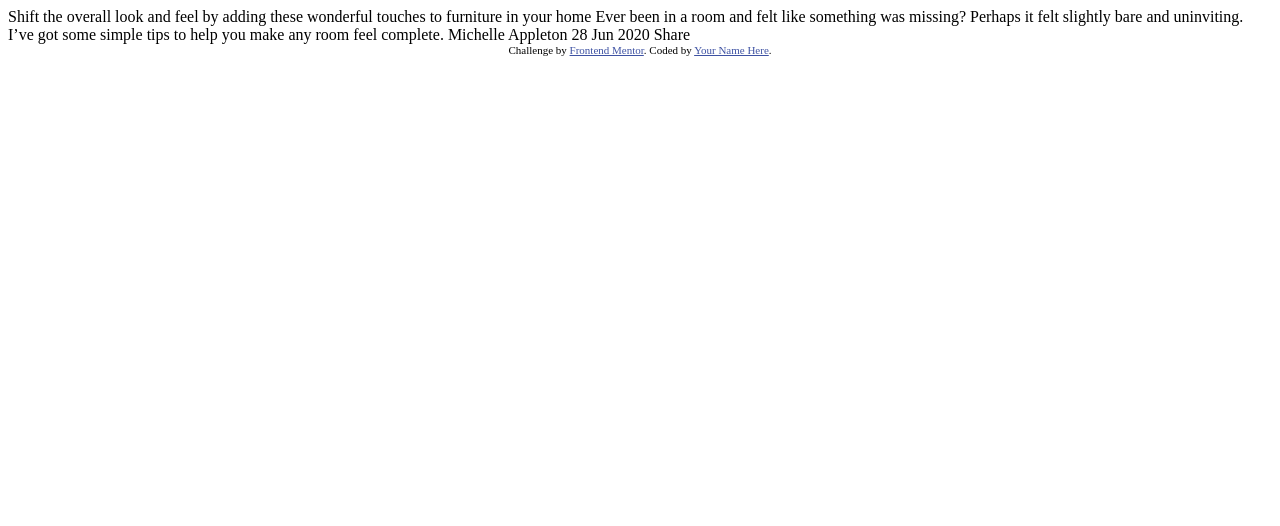
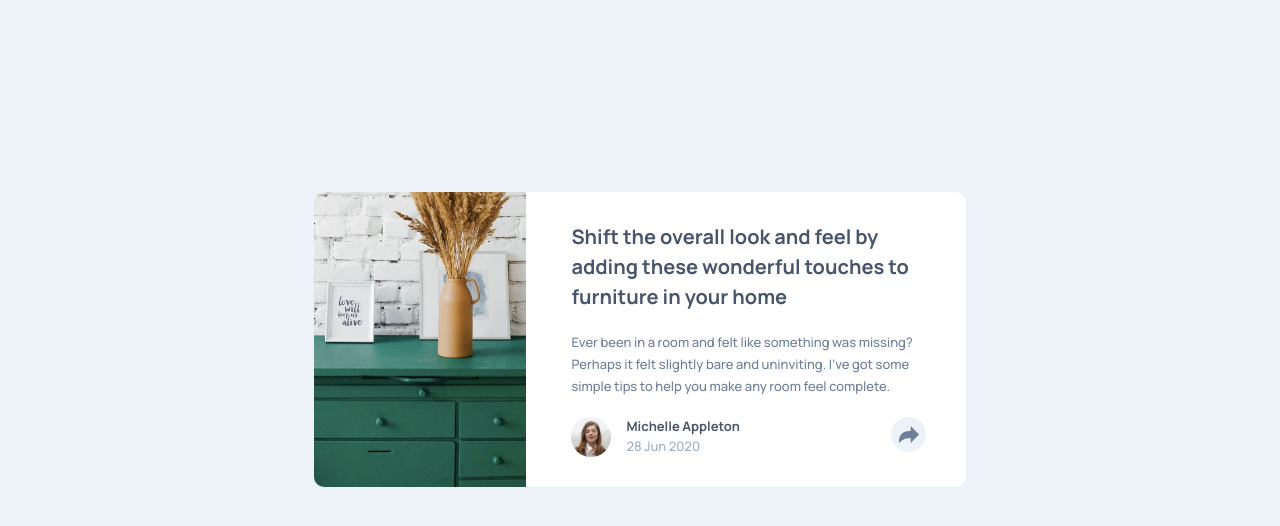
Before and after one commit to MariaCMontO/article-preview-cmo, a plain HTML site: page index.html in a window 1280 px wide. Drawn offline with Linux system fonts and the light colour scheme.

Commit message:
proyecto terminado

```diff
--- a/index.html
+++ b/index.html
@@ -1,36 +1,65 @@
 <!DOCTYPE html>
 <html lang="en">
+
 <head>
   <meta charset="UTF-8">
-  <meta name="viewport" content="width=device-width, initial-scale=1.0"> <!-- displays site properly based on user's device -->
-
+  <meta name="viewport" content="width=device-width, initial-scale=1.0">
+  <!-- displays site properly based on user's device -->
+  <link rel="preconnect" href="https://fonts.googleapis.com">
+  <link rel="preconnect" href="https://fonts.gstatic.com" crossorigin>
+  <link href="https://fonts.googleapis.com/css2?family=Manrope:wght@200..800&display=swap" rel="stylesheet">
   <link rel="icon" type="image/png" sizes="32x32" href="./images/favicon-32x32.png">
+  <link rel="stylesheet" href="/styles.css">
 
   <title>Frontend Mentor | Article preview component</title>
 
-  <!-- Feel free to remove these styles or customise in your own stylesheet 👍 -->
-  <style>
-    .attribution { font-size: 11px; text-align: center; }
-    .attribution a { color: hsl(228, 45%, 44%); }
-  </style>
+
 </head>
+
 <body>
 
-  Shift the overall look and feel by adding these wonderful
-  touches to furniture in your home
+  <main>
+    <article>
+      <div class="container">
 
-  Ever been in a room and felt like something was missing? Perhaps
-  it felt slightly bare and uninviting. I’ve got some simple tips
-  to help you make any room feel complete.
+        <div class="image-container">
+          <img src="/images/drawers.jpg" alt="Drawers image">
+        </div>
 
-  Michelle Appleton
-  28 Jun 2020
+        <div class="content">
+          <div class="text-container">
+            <h1>Shift the overall look and feel by adding these wonderful
+              touches to furniture in your home</h1>
+            <p>Ever been in a room and felt like something was missing? Perhaps
+              it felt slightly bare and uninviting. I’ve got some simple tips
+              to help you make any room feel complete.</p>
+          </div>
 
-  Share
+          <div id="avatar-container" class="avatar-container">
+            <img class="avatar-image" src="/images/avatar-michelle.jpg" alt="michelle Avatar">
+            <p class="name">Michelle Appleton</p>
+            <p class="date">28 Jun 2020</p>
+            <button id="shareButton" class="share-icon-container">
+              <img class="share-icon" src="/images/icon-share.svg" alt="Share icon">
+            </button>
+          </div>
+        </div>
 
-  <div class="attribution">
-    Challenge by <a href="https://www.frontendmentor.io?ref=challenge" target="_blank">Frontend Mentor</a>.
-    Coded by <a href="#">Your Name Here</a>.
-  </div>
+        <div id="tooltip" class="is-hidden">
+          <p>share</p>
+          <img src="/images/icon-facebook.svg" alt="Facebook icon">
+          <img src="/images/icon-twitter.svg" alt="twitter icon">
+          <img src="/images/icon-pinterest.svg" alt="Pinterest icon">
+          <button id="share-icon-tooltip" class="share-icon-container">
+            <img class="share-icon" src="/images/icon-share.svg" alt="Share icon">
+          </button>
+        </div>
+
+      </div>
+
+    </article>
+  </main>
+  <script src="/script.js"></script>
 </body>
+
 </html>
--- /dev/null
+++ b/script.js
@@ -0,0 +1,18 @@
+shareButton = document.getElementById("shareButton");
+tooltip = document.getElementById("tooltip")
+avatarContainer = document.getElementById("avatar-container");
+shareIconTooltip=document.getElementById("share-icon-tooltip");
+
+shareButton.addEventListener("click", () => {
+
+    const isDesktop = window.innerWidth >= 768;
+
+    if (!isDesktop) {
+        avatarContainer.classList.add("is-hidden");
+    }else{
+        shareIconTooltip.classList.toggle("is-hidden");
+        shareButton.classList.toggle("active")
+    }
+    tooltip.classList.toggle("is-hidden");
+    tooltip.classList.toggle("tooltip-container");
+})
--- /dev/null
+++ b/styles.css
@@ -0,0 +1,193 @@
+:root {
+    --font: "Manrope", sans-serif;
+    --Very-Dark-Grayish-Blue: hsl(217, 19%, 35%);
+    --Desaturated-Dark-Blue: hsl(214, 17%, 51%);
+    --Grayish-Blue: hsl(212, 23%, 69%);
+    --Light-Grayish-Blue: hsl(210, 46%, 95%);
+}
+
+* {
+    margin: 0;
+    padding: 0;
+    box-sizing: border-box;
+}
+
+html {
+    font-size: 62.5%;
+}
+
+body {
+    font-size: 1.3rem;
+    font-family: var(--font);
+    background-color: var(--Light-Grayish-Blue);
+}
+
+p {
+    color: var(--Desaturated-Dark-Blue);
+    font-weight: 500;
+}
+
+.container {
+    position: relative;
+    background-color: white;
+    inline-size: clamp(33rem, 51vw, 73.5rem);
+    margin-inline: auto;
+    margin-block-start: clamp(6rem, 15vw, 25rem);
+    border-radius: 1rem;
+}
+
+.image-container img {
+    display: block;
+    inline-size: 100%;
+    block-size: 20rem;
+    object-fit: cover;
+    border-radius: 1rem 1rem 0 0;
+}
+
+.content {
+    padding-inline: clamp(3rem, 10vw, 4.5rem);
+    padding-bottom: 3rem;
+}
+
+.text-container {
+    margin-block-start: 3rem;
+    margin-block-end: 2rem;
+}
+
+.text-container h1 {
+    font-size: clamp(1.6rem, 4vw, 2rem);
+    color: var(--Very-Dark-Grayish-Blue);
+    font-weight: 700;
+    padding-block-end: 1.9rem;
+    line-height: clamp(2.5rem, 3vw, 3rem);
+}
+
+.text-container p {
+    font-size: 1.3rem;
+    inline-size: clamp(25.8rem, 30vw, 35rem);
+    line-height: 2.2rem;
+}
+
+.avatar-container {
+    display: grid;
+    grid-template-columns: 4rem 1fr 3rem;
+    grid-template-rows: repeat(2, 1fr);
+    justify-content: start;
+}
+
+.avatar-container .avatar-image {
+    inline-size: 4rem;
+    block-size: 4rem;
+    border-radius: 100%;
+    grid-column: 1/2;
+    grid-row: 1/3;
+}
+
+.avatar-container p {
+    font-size: clamp(1rem, 5vw, 1.3rem);
+    margin-inline-start: 1.5rem;
+}
+
+.avatar-container .name {
+    color: var(--Very-Dark-Grayish-Blue);
+    font-weight: 700;
+}
+
+.avatar-container .date {
+    color: var(--Grayish-Blue);
+}
+
+.share-icon-container {
+    background-color: var(--Light-Grayish-Blue);
+    border: none;
+    border-radius: 100%;
+    padding: 0.5rem;
+    inline-size: 3.5rem;
+    block-size: 3.5rem;
+    grid-column: 3/4;
+    grid-row: 1/3;
+    cursor: pointer;
+    display: flex;
+    justify-content: center;
+    align-items: center;
+}
+
+.share-icon-container.active {
+    background-color: var(--Grayish-Blue);
+}
+
+.share-icon {
+    width: 2rem;
+    height: auto;
+}
+
+.tooltip-container {
+    position: absolute;
+    width: 100%;
+    height: 7rem;
+    top: 93%;
+    border-radius: 0 0 1rem 1rem;
+    display: flex;
+    justify-content: start;
+    align-items: center;
+    background-color: var(--Very-Dark-Grayish-Blue);
+    padding: 2rem;
+    gap: 3rem;
+}
+
+.tooltip-container p {
+    text-transform: uppercase;
+}
+
+@media (min-width:76.8rem) {
+    .container {
+        display: flex;
+        flex-direction: row;
+    }
+
+    .image-container {
+        flex: 1 1 40%;
+    }
+
+    .content {
+        flex: 1 1 60%;
+    }
+
+    .image-container img {
+        block-size: 100%;
+        border-radius: 1rem 0 0 1rem;
+    }
+
+    .tooltip-container {
+        position: absolute;
+        width: 24.5rem;
+        height: 5.5rem;
+        top: 50%;
+        right: -6rem;
+        background-color: var(--Very-Dark-Grayish-Blue);
+        padding: 1rem 2rem;
+        border-radius: 10px;
+        display: flex;
+        align-items: center;
+        justify-content: center;
+        gap: 2rem;
+        font-size: 1.3rem;
+        color: white;
+        transition: 0.3s ease;
+    }
+
+    .tooltip-container::after {
+        content: "";
+        position: absolute;
+        top: 100%;
+        right: 45%;
+        border: 10px solid transparent;
+        border-top-color: var(--Very-Dark-Grayish-Blue);
+    }
+
+}
+
+/* Aditional Classes */
+.is-hidden {
+    display: none;
+}
```
Also changed, not shown: image.png (added), 2 other files.
